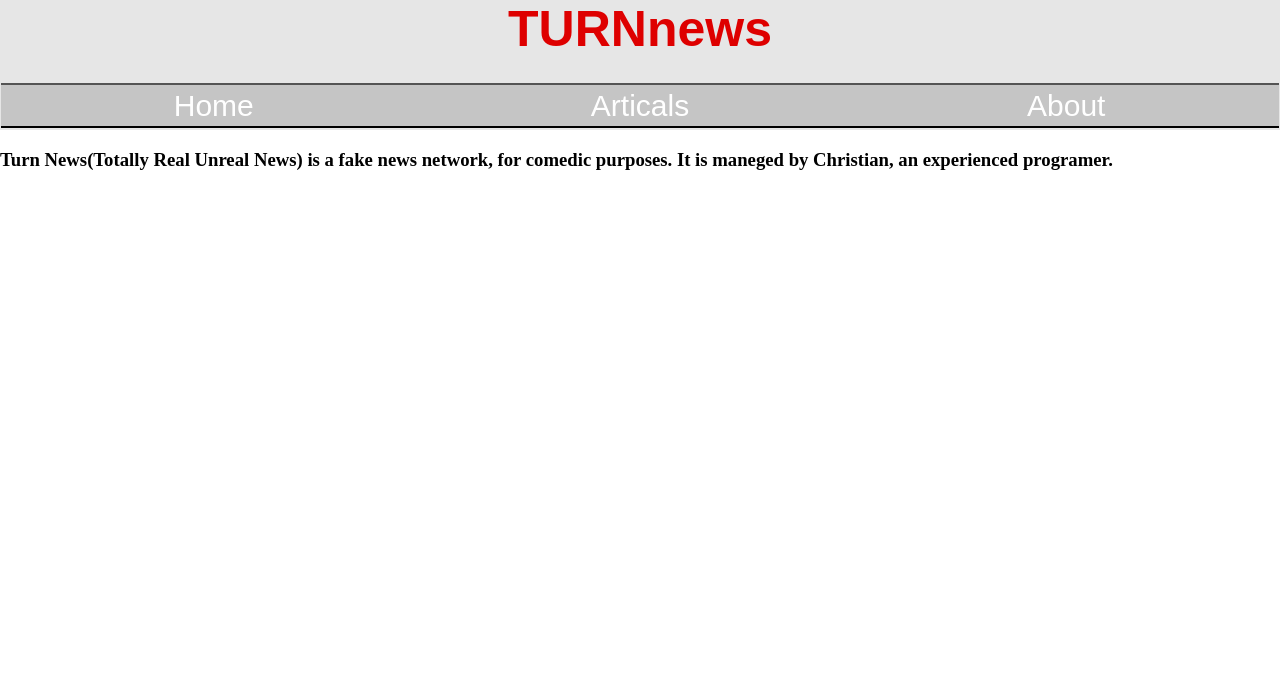
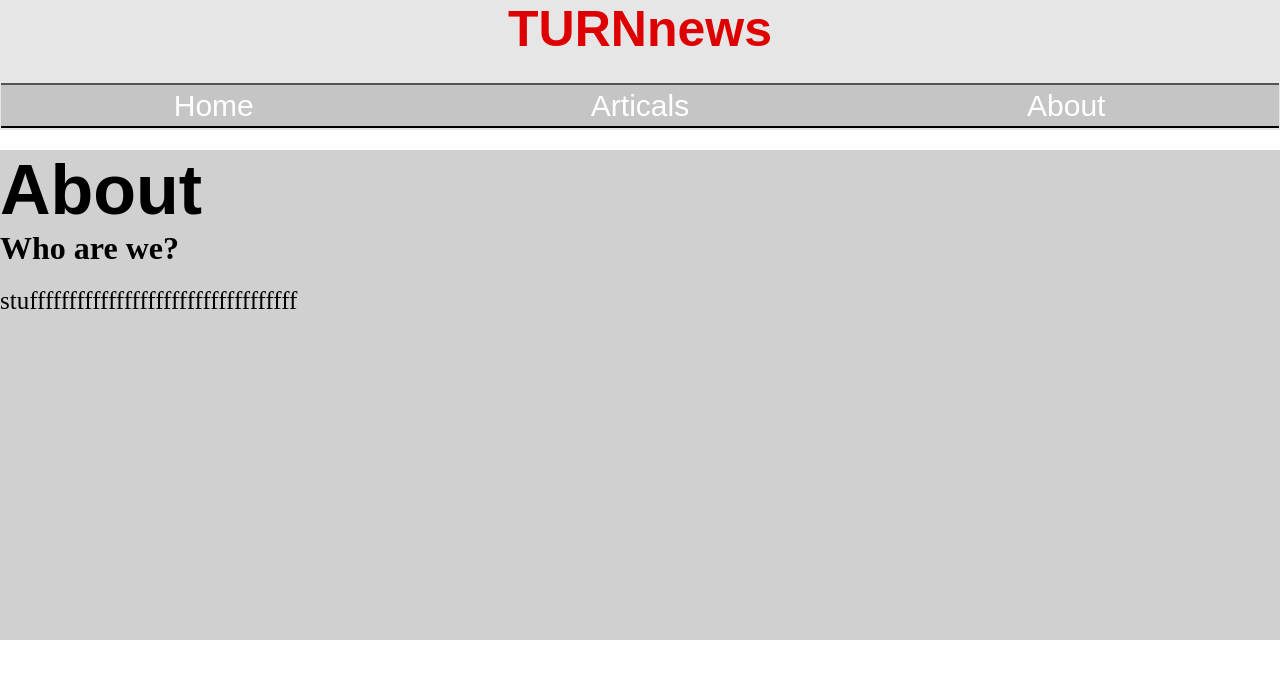
Before and after one commit to turnnews/turnnews.github.io, a plain HTML site: page about/index.html in a window 1280 px wide. Drawn offline with Linux system fonts and the light colour scheme.

Commit message:
Update index.html

```diff
--- a/about/index.html
+++ b/about/index.html
@@ -1,5 +1,4 @@
-<!DOCTYPE html>
-<html><head></head><body style="
+<html><head><title>Turn News | The realest uf thu newz</title></head><body style="
     margin-bottom: 0px;
     margin-right: 0px;
     margin-left: 0px;
@@ -18,7 +17,7 @@
     ">TURNnews</h1><div style="
     align-items: center;
 ">
-<button style="
+<!-- note i need to add links --><a href="”home/index.html”"><button style="
     height: 45px;
     background-color: #c5c5c5;
     line-height: 0px;
@@ -32,7 +31,7 @@
     padding-top: 0px;
     border-right-width: 0px;
     border-left-width: 0px;
-">Home</button><button style="
+">Home</button></a><a href="”home/index.html”"><button style="
     height: 45px;
     background-color: #c5c5c5;
     line-height: 0px;
@@ -46,7 +45,7 @@
     padding-top: 0px;
     border-right-width: 0px;
     border-left-width: 0px;
-">Articals</button><button style="
+">Articals</button></a><a href="”home/index.html”"><button style="
     height: 45px;
     background-color: #c5c5c5;
     line-height: 0px;
@@ -60,8 +59,25 @@
     padding-top: 0px;
     border-right-width: 0px;
     border-left-width: 0px;
-">About</button>
-</div></div><div><h3>Turn News(Totally Real Unreal News) is a fake news network, for comedic purposes. It is maneged by Christian, an experienced programer. </h3></div>
+">About</button></a>
+</div></div>
+<div style="
+    background-color: #d0d0d0;
+    height: 490px;
+            "><h1 style="
+    font-family: sans-serif;
+    font-size: 70px;
+    margin-top: 20px;
+    margin-bottom: 0px;
+">About</h1><h1 style="
+    margin-bottom: 0px;
+    margin-top: 0px;
+">Who are we?</h1>
+<p style="
+    font-size: 25px;
+    margin-top: 20px;
+">stuffffffffffffffffffffffffffffffffff</p></div>
+
 
 
 </body></html>
```
